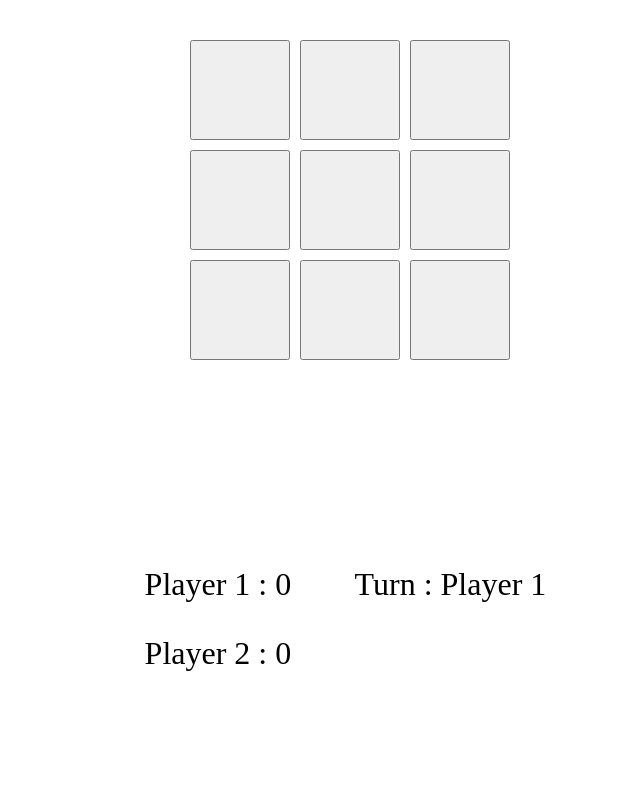
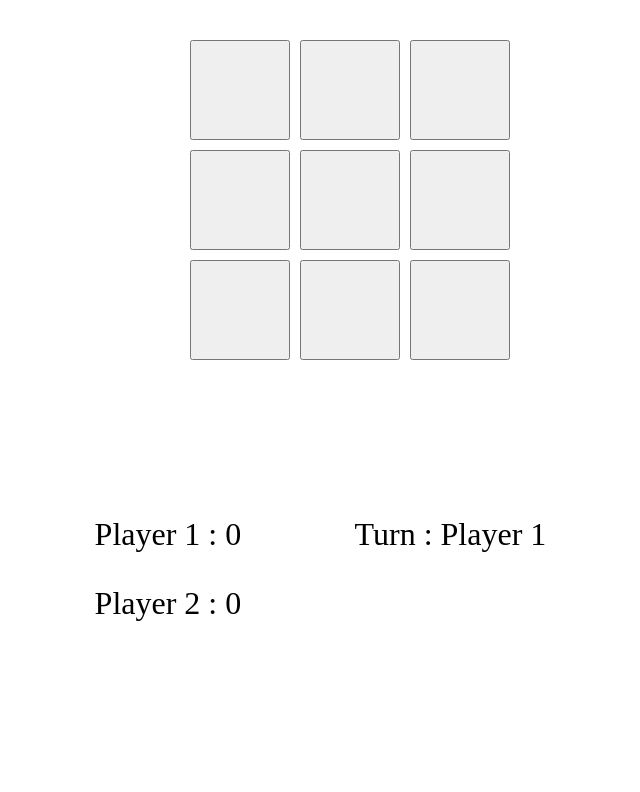
Before and after one commit to vineelsai26/Tic-Tac-Toe-Web, a plain HTML site: page index.html in a window 1280 px wide. Shown: the whole page, without its empty margins (292-932 px from the left). Drawn offline with Linux system fonts and the light colour scheme.

Commit message:
some scaling fixes

```diff
--- a/index.html
+++ b/index.html
@@ -50,11 +50,11 @@
     </div>
     <div class="parent">
         <div class="scoreBoard">
-            <div class="column" style="width: 200px;">
+            <div class="column" style="width: 250px; height: 200px;">
                 <p id="p1Score">Player 1 : 0</p>
                 <p id="p2Score">Player 2 : 0</p>
             </div>
-            <div class="column" style="width: 200px;">
+            <div class="column" style="width: 250px; height: 200px;">
                 <p id="playerName">Turn : Player 1</p>
                 <p id="status"></p>
             </div>
```
